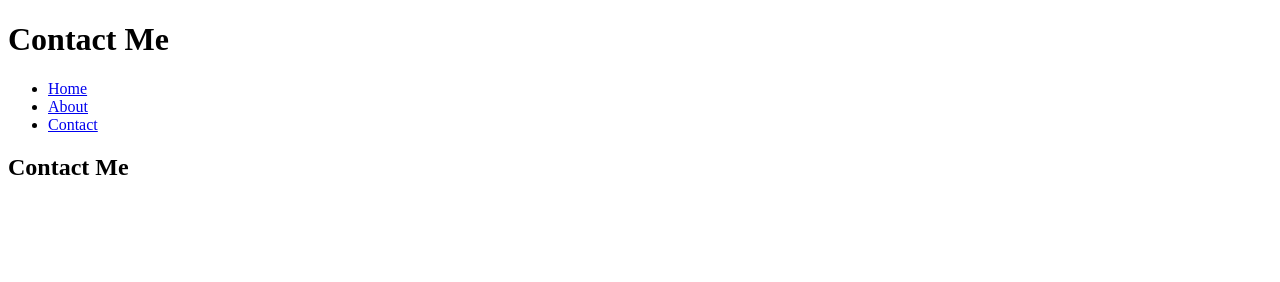
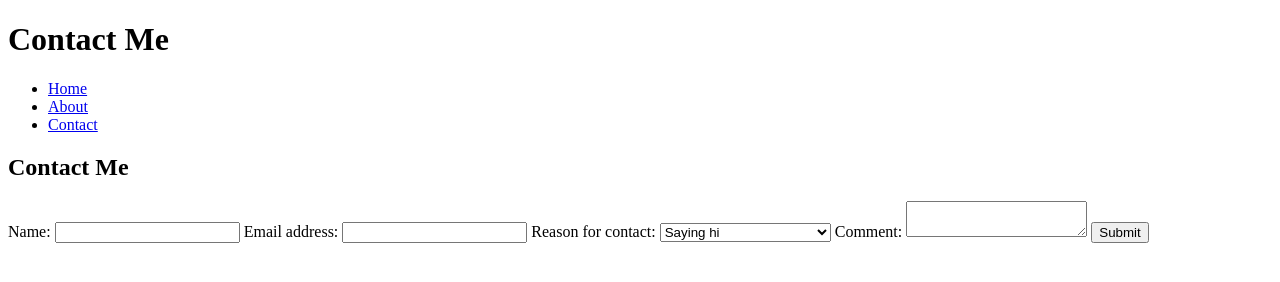
Before and after one commit to kerrydai/mi349_blog, a plain HTML site: page contact.html in a window 1280 px wide. Drawn offline with Linux system fonts and the light colour scheme.

Commit message:
test for finished contact

```diff
--- a/contact.html
+++ b/contact.html
@@ -12,13 +12,35 @@
             <ul>
                 <li><a href="index.html">Home</a></li>
                 <li><a href="about.html">About</a></li>
-                <li><a href="contact.html">Contact</a></li>
+                <li><a href="contact.html" class="active">Contact</a></li>
             </ul>
         </nav>
     </header>
 
     <section>
         <h2>Contact Me</h2>
+        <form>
+            <label>Name:
+                <input type="text">
+            </label>
+
+            <label>Email address:
+                <input type="email">
+            </label>
+
+            <label>Reason for contact:
+                <select name="reason">
+                    <option value="hi">Saying hi</option>
+                    <option value="contractor">Looking for a contractor</option>
+                    <option value="interview">Interested in an interview</option>
+                </select>
+            </label>
+
+            <label>Comment:
+                <textarea name="comment"></textarea>
+            </label>
+            <button type="submit">Submit</button>
+        </form>
     </section>
 </body>
 </html>
```
